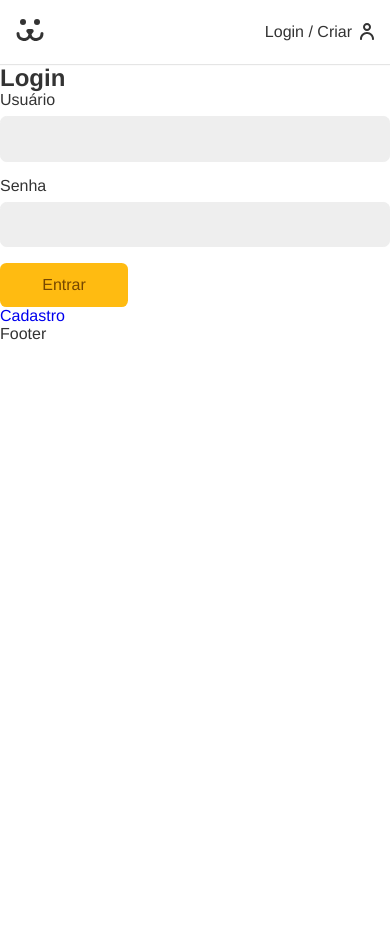
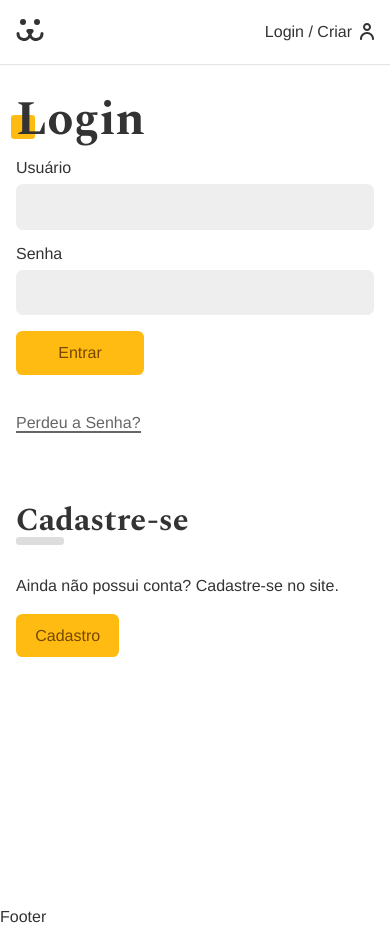
Before and after one commit to FerrFelipe/Dogs, a React (Vite) app: page /login in a window 390 px wide. Before the commit the page ends 844 px from the top, so only its background shows below. Built offline with nearby package versions, Linux system fonts and the light colour scheme.

Commit message:
add: css login page / error control

```diff
--- a/src/App.css
+++ b/src/App.css
@@ -1,3 +1,5 @@
+@import url('https://fonts.googleapis.com/css2?family=Spectral:wght@400;700&display=swap');
+
 *{
   box-sizing: border-box;
 }
@@ -35,6 +37,7 @@
 
 a{
   text-decoration: none;
+  color: #333;
 }
 
 .container{
@@ -42,3 +45,38 @@
   padding: 0 1rem;
   margin: 0 auto;
 }
+
+.tittle{
+  font-family: var(--type-second);
+  line-height: 1;
+  font-size: 3rem;
+  margin: 1rem 0;
+  position: relative;
+  z-index: 1;
+}
+
+.tittle::after{
+  content: "";
+  display: block;
+  width: 1.5rem;
+  height: 1.5rem;
+  background: #fb1;
+  position: absolute;
+  bottom: 5px;
+  left: -5px;
+  border-radius: .2rem;
+  z-index: -1;
+}
+
+.animeLeft{
+  opacity: 0;
+  transform: translateX(-20px);
+  animation: animeLeft .3s forwards;
+}
+
+@keyframes animeLeft {
+  to{
+    opacity: 1;
+    transform: initial;
+  }
+}
--- a/src/Components/Header.jsx
+++ b/src/Components/Header.jsx
@@ -5,7 +5,7 @@
 import { UserContext } from '../UserContext';
 
 const Header = () => {
-  const { data } = React.useContext(UserContext);
+  const { data, userLogout } = React.useContext(UserContext);
 
   return (
     <header className={styles.header}>
@@ -16,6 +16,7 @@
         {data ? (
           <Link className={styles.login} to="/conta">
             {data.nome}
+            <button onClick={userLogout}>sair</button>
           </Link>
         ) : (
           <Link className={styles.login} to="/login">
--- /dev/null
+++ b/src/Components/Helper/Error.jsx
@@ -0,0 +1,8 @@
+import React from 'react';
+
+const Error = ({error}) => {
+  if (!error) return null;
+  return <p style={{ color: '#f31', margin: '1rem 0' }}>{error}</p>;
+};
+
+export default Error;
--- a/src/Components/Login/Login.jsx
+++ b/src/Components/Login/Login.jsx
@@ -1,13 +1,18 @@
 import React from 'react';
-import { Routes, Route } from 'react-router-dom';
+import { Routes, Route, Navigate } from 'react-router-dom';
 import LoginForm from './LoginForm';
 import LoginCreate from './LoginCreate';
 import LoginPasswordLost from './LoginPasswordLost';
 import LoginPasswordReset from './LoginPasswordReset';
+import UserContext from '../../UserContext';
+import styles from './Login.module.css';
 
 const Login = () => {
+  const { login } = React.useContext(UserContext);
+  if (login === true) return <Navigate to="/conta" />;
   return (
-    <div>
+    <section className={styles.login}>
+      <div className={styles.forms}>
         <Routes>
           <Route path="/" element={<LoginForm />} />
           <Route path="criar" element={<LoginCreate />} />
@@ -15,6 +20,7 @@
           <Route path="resetar" element={<LoginPasswordReset />} />
         </Routes>
       </div>
+    </section>
   );
 };
 
--- /dev/null
+++ b/src/Components/Login/Login.module.css
@@ -0,0 +1,30 @@
+.login{
+  display: grid;
+  grid-template-columns: 1fr 1fr;
+  min-height: 100vh;
+  gap: 2rem;
+}
+
+.login::before{
+  display: block;
+  content: '';
+  background: url('../../Assets/login.jpg') no-repeat center center;
+  background-size: cover;
+}
+
+.forms{
+  max-width: 30rem;
+  padding: 1rem;
+}
+
+@media(max-width: 40rem){
+  .login{
+    grid-template-columns: 1fr;
+  }
+  .login::before{
+    display: none;
+  }
+  .forms{
+    max-width: 100%;
+  }
+}
--- a/src/Components/Login/LoginForm.jsx
+++ b/src/Components/Login/LoginForm.jsx
@@ -4,12 +4,15 @@
 import Button from '../Forms/Button';
 import useForm from '../../Hooks/useForm';
 import { UserContext } from '../../UserContext';
+import Error from '../Helper/Error';
+import styles from './LoginForm.module.css';
+import stylesBtn from '../Forms/Button.module.css';
 
 const LoginForm = () => {
   const username = useForm();
   const password = useForm();
 
-  const { userLogin } = React.useContext(UserContext);
+  const { userLogin, error, loading } = React.useContext(UserContext);
 
   async function handleSubmit(event) {
     event.preventDefault();
@@ -19,14 +22,28 @@
   }
 
   return (
-    <section>
-      <h1>Login</h1>
-      <form action="" onSubmit={handleSubmit}>
+    <section className="animeLeft">
+      <h1 className="tittle">Login</h1>
+      <form className={styles.form} onSubmit={handleSubmit}>
         <Input label="Usuário" type="text" name="username" {...username} />
         <Input label="Senha" type="password" name="password" {...password} />
-        <Button>Entrar</Button>
+        {loading ? (
+          <Button disabled>Carregando...</Button>
+        ) : (
+          <Button>Entrar</Button>
+        )}
+        <Error error={error} />
       </form>
-      <Link to="criar">Cadastro</Link>
+      <Link className={styles.perdeu} to="/login/perdeu">
+        Perdeu a Senha?{' '}
+      </Link>
+      <div className={styles.cadastro}>
+        <h2 className={styles.subtitle}>Cadastre-se</h2>
+        <p>Ainda não possui conta? Cadastre-se no site.</p>
+        <Link className={stylesBtn.button} to="/login/criar">
+          Cadastro
+        </Link>
+      </div>
     </section>
   );
 };
--- /dev/null
+++ b/src/Components/Login/LoginForm.module.css
@@ -0,0 +1,42 @@
+.form{
+  margin-bottom: 2rem;
+
+}
+
+.perdeu{
+  display: inline-block;
+  color: #666;
+  padding: .5rem 0;
+  line-height: 1;
+}
+
+.perdeu::after{
+  content: '';
+  height: 2px;
+  width: 100%;
+  background: currentColor;
+  display: block;
+}
+
+.cadastro{
+  margin-top: 4rem;
+}
+.cadastro p{
+  margin-top: 2rem;
+  margin-bottom: 2rem;
+}
+
+.subtitle{
+  font-family: var(--type-second);
+  line-height: 1;
+  font-size: 2rem;
+}
+
+.subtitle::after{
+  content: '';
+  height: 0.5rem;
+  width: 3rem;
+  background: #ddd;
+  display: block;
+  border-radius: .2rem;
+}
--- a/src/UserContext.jsx
+++ b/src/UserContext.jsx
@@ -1,5 +1,6 @@
 import React, { useState } from 'react';
-import { TOKEN_POST, USER_GET } from './api';
+import { TOKEN_POST, TOKEN_VALIDATE_POST, USER_GET } from './api';
+import { useNavigate } from 'react-router-dom';
 
 export const UserContext = React.createContext();
 
@@ -8,6 +9,19 @@
   const [login, setLogin] = React.useState(null);
   const [loading, setLoading] = React.useState(false);
   const [error, setError] = React.useState(null);
+  const navigate = useNavigate();
+
+  const userLogout = React.useCallback(
+    async function () {
+      setData(null);
+      setError(null);
+      setLoading(false);
+      setLogin(false);
+      window.localStorage.removeItem('token');
+      navigate('/login');
+    },
+    [navigate],
+  );
 
   async function getUser(token) {
     const { url, options } = USER_GET(token);
@@ -15,19 +29,52 @@
     const json = await response.json();
     setData(json);
     setLogin(true);
-    console.log(json);
   }
 
   async function userLogin(username, password) {
-    const { url, options } = TOKEN_POST({ username, password });
-    const tokenRes = await fetch(url, options);
-    const { token } = await tokenRes.json();
-    window.localStorage.setItem('token', token);
-    getUser(token);
+    try {
+      setError(null);
+      setLoading(true);
+      const { url, options } = TOKEN_POST({ username, password });
+      const tokenRes = await fetch(url, options);
+      if (!tokenRes.ok) throw new Error(`Error ${tokenRes.statusText}`);
+      const { token } = await tokenRes.json();
+      window.localStorage.setItem('token', token);
+      await getUser(token);
+      navigate('/conta');
+    } catch (err) {
+      setError(err.message);
+      setLogin(false);
+    } finally {
+      setLoading(false);
+    }
   }
 
+  React.useEffect(() => {
+    async function autoLogin() {
+      const token = window.localStorage.getItem('token');
+      if (token) {
+        try {
+          setError(null);
+          setLoading(true);
+          const { url, options } = TOKEN_VALIDATE_POST(token);
+          const response = await fetch(url, options);
+          if (!response.ok) throw new Error('Token Inválido');
+          await getUser(token);
+        } catch (err) {
+          userLogout();
+        } finally {
+          setLoading(false);
+        }
+      }
+    }
+    autoLogin();
+  }, [userLogout]);
+
   return (
-    <UserContext.Provider value={{ userLogin, data }}>
+    <UserContext.Provider
+      value={{ userLogin, userLogout, data, error, loading, login }}
+    >
       {children}
     </UserContext.Provider>
   );
--- a/src/api.jsx
+++ b/src/api.jsx
@@ -13,6 +13,18 @@
   };
 }
 
+export function TOKEN_VALIDATE_POST(token) {
+  return {
+    url: API_URL + '/jwt-auth/v1/token/validate',
+    options: {
+      method: 'POST',
+      headers: {
+        Authorization: 'Bearer ' + token,
+      },
+    },
+  };
+}
+
 export function USER_GET(token) {
   return {
     url: API_URL + '/api/user',
```
Lines whose indentation alone changed are shown as unchanged.
